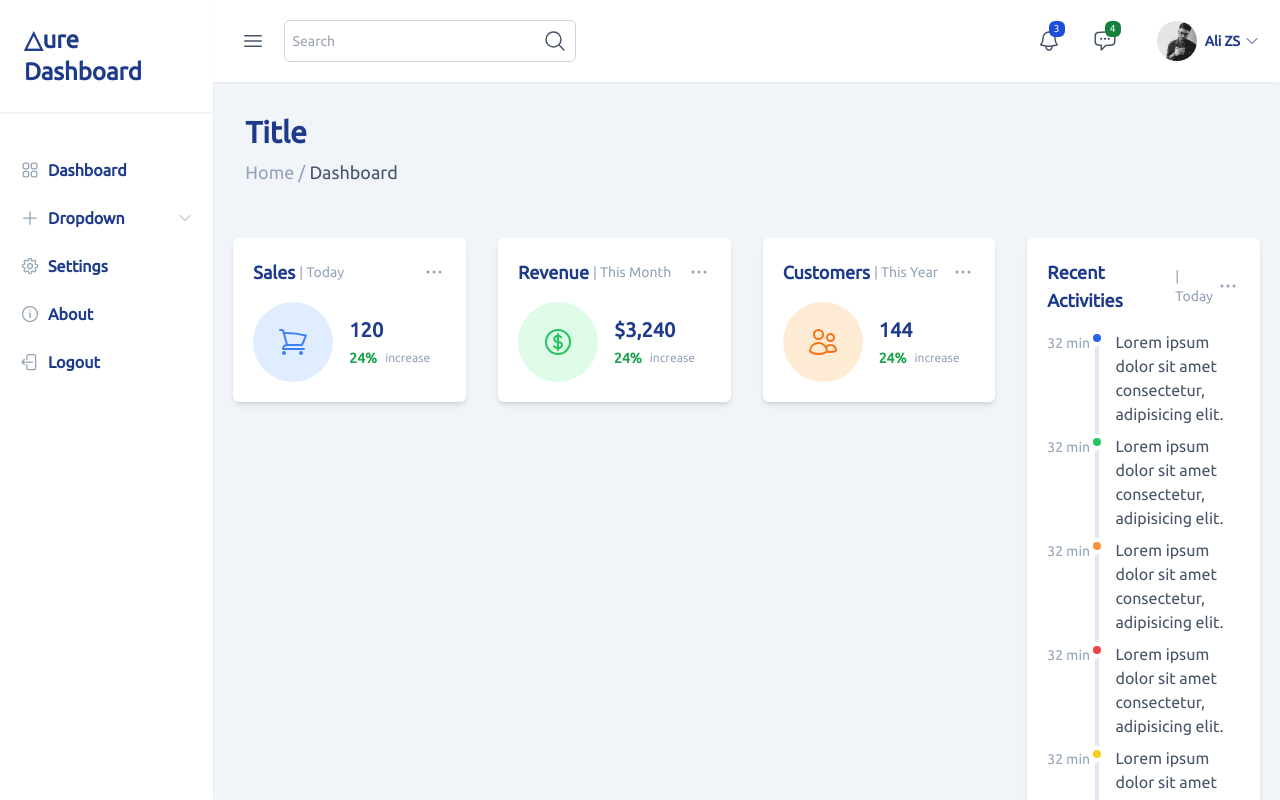
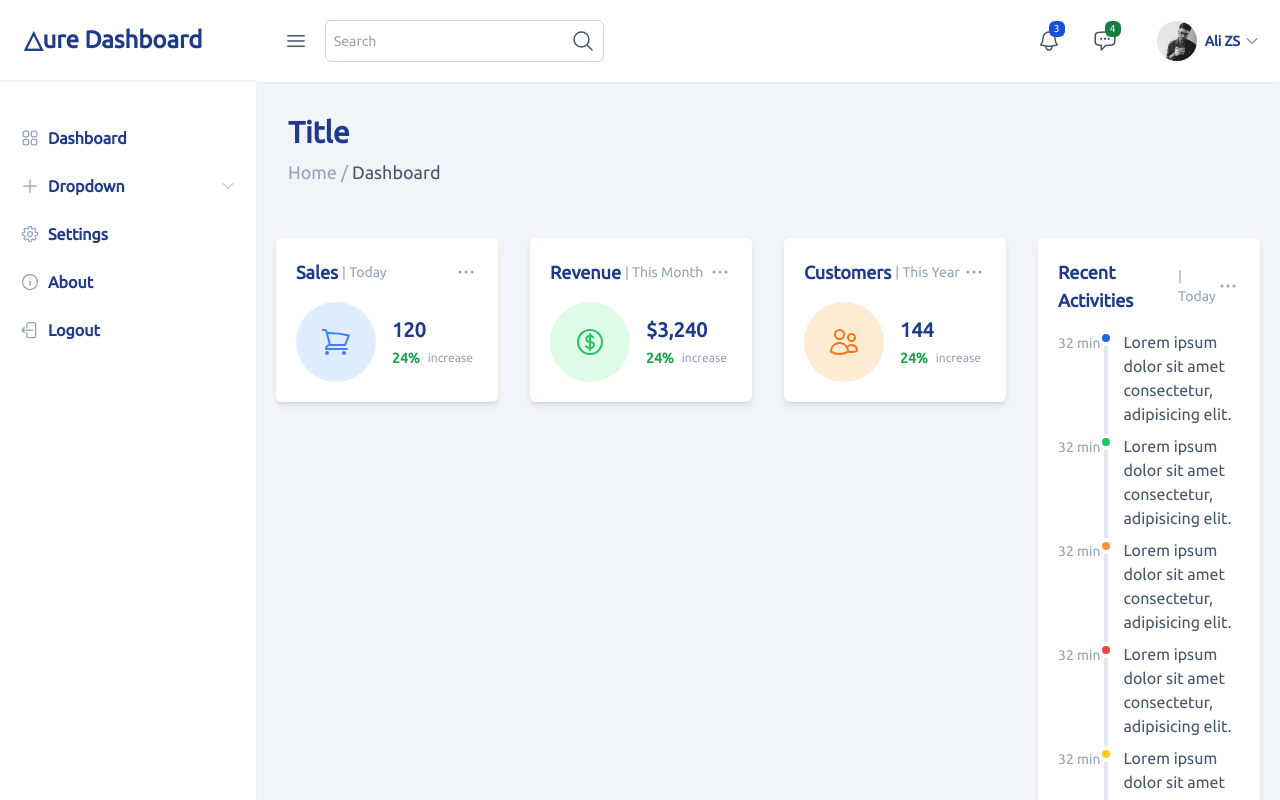
Before and after one commit to alizs10/admin-dashboard, a Next.js app: page /dashboard in a window 1280 px wide. Shown: the top 800 px of the page. Built offline with nearby package versions, Linux system fonts and the light colour scheme.

Commit message:
add: sidebar visibility toggle

```diff
--- a/app/dashboard/layout.js
+++ b/app/dashboard/layout.js
@@ -1,21 +1,40 @@
+'use client'
+
 import Breadcrumb from "@/components/dashboard/breadcrumb/Breadcrumb";
 import Header from "@/components/dashboard/header/Header";
 import Sidebar from "@/components/dashboard/sidebar/Sidebar";
+import { AnimatePresence } from "framer-motion";
+import { useState } from "react";
+import { motion } from 'framer-motion';
 
 export default function DashboardLayout({ children }) {
 
+    const [sidebarVis, setSidebarVis] = useState(true)
+
+    function toggleSidebar() {
+        setSidebarVis(prevState => !prevState)
+    }
     return (
-        <main className="grid grid-cols-6">
-            <Sidebar />
-            <section className="col-span-5 flex flex-col">
-                <Header />
-                <Breadcrumb />
+        <main className="relative">
 
-                <section className="p-5">
-                    {children}
-                </section>
+            <AnimatePresence>
+                {sidebarVis && (<Sidebar />)}
 
-            </section>
+                <motion.section
+                    key={2}
+                    initial={{ left: '20%' }}
+                    animate={{ left: sidebarVis ? '20%' : '0%' }}
+                    transition={{ bounce: 'none' }}
+                    className={`absolute top-0 right-0 flex flex-col`}>
+                    <Header toggleSidebar={toggleSidebar} />
+                    <Breadcrumb />
+
+                    <section className="p-5">
+                        {children}
+                    </section>
+
+                </motion.section>
+            </AnimatePresence>
         </main>
     )
 
--- a/components/dashboard/header/Header.jsx
+++ b/components/dashboard/header/Header.jsx
@@ -4,14 +4,14 @@ import Notification from "./notification/Notification";
 import User from "./user/User";
 import BarsIcon from "@/components/dashboard/common/ui/icons/BarsIcon";
 
-export default function Header() {
+export default function Header({ toggleSidebar }) {
     return (
-        <section className="p-5 bg-white text-xl text-black shadow-sm">
+        <section className="sticky top-0 p-5 bg-white text-xl text-black shadow-sm">
 
             <div className="flex justify-between items-center">
 
                 <div className="w-1/3 flex items-center gap-x-4">
-                    <button className="w-[10%] p-2 text-slate-600">
+                    <button onClick={toggleSidebar} className="w-[10%] p-2 text-slate-600">
                         <BarsIcon />
                     </button>
                     <SearchInput />
--- a/components/dashboard/sidebar/Sidebar.jsx
+++ b/components/dashboard/sidebar/Sidebar.jsx
@@ -3,10 +3,17 @@ import Dropdown from "./Dropdown";
 import SettingsIcon from "@/components/dashboard/common/ui/icons/SettingsIcon";
 import LogoutIcon from "@/components/dashboard/common/ui/icons/LogoutIcon";
 import AboutIcon from "@/components/dashboard/common/ui/icons/AboutIcon";
+import { motion } from 'framer-motion';
 
 export default function Sidebar() {
     return (
-        <section className="col-span-1 h-screen bg-white shadow-sm">
+        <motion.section
+            key={1}
+            initial={{ left: 0 }}
+            animate={{ left: 0 }}
+            exit={{ left: '-100%' }}
+            transition={{ bounce: 'none' }}
+            className="fixed top-0 left-0 bottom-0 w-[20%] bg-white shadow-sm">
 
             <div className="p-6">
                 <h1 className="text-2xl text-blue-900 font-bold">
@@ -44,6 +51,6 @@ export default function Sidebar() {
                 </ul>
             </div>
 
-        </section>
+        </motion.section>
     )
 }
```
Also changed, not shown: package.json (+6 -5 lines), 1 other file (tests, documents, lock files or other folders).
